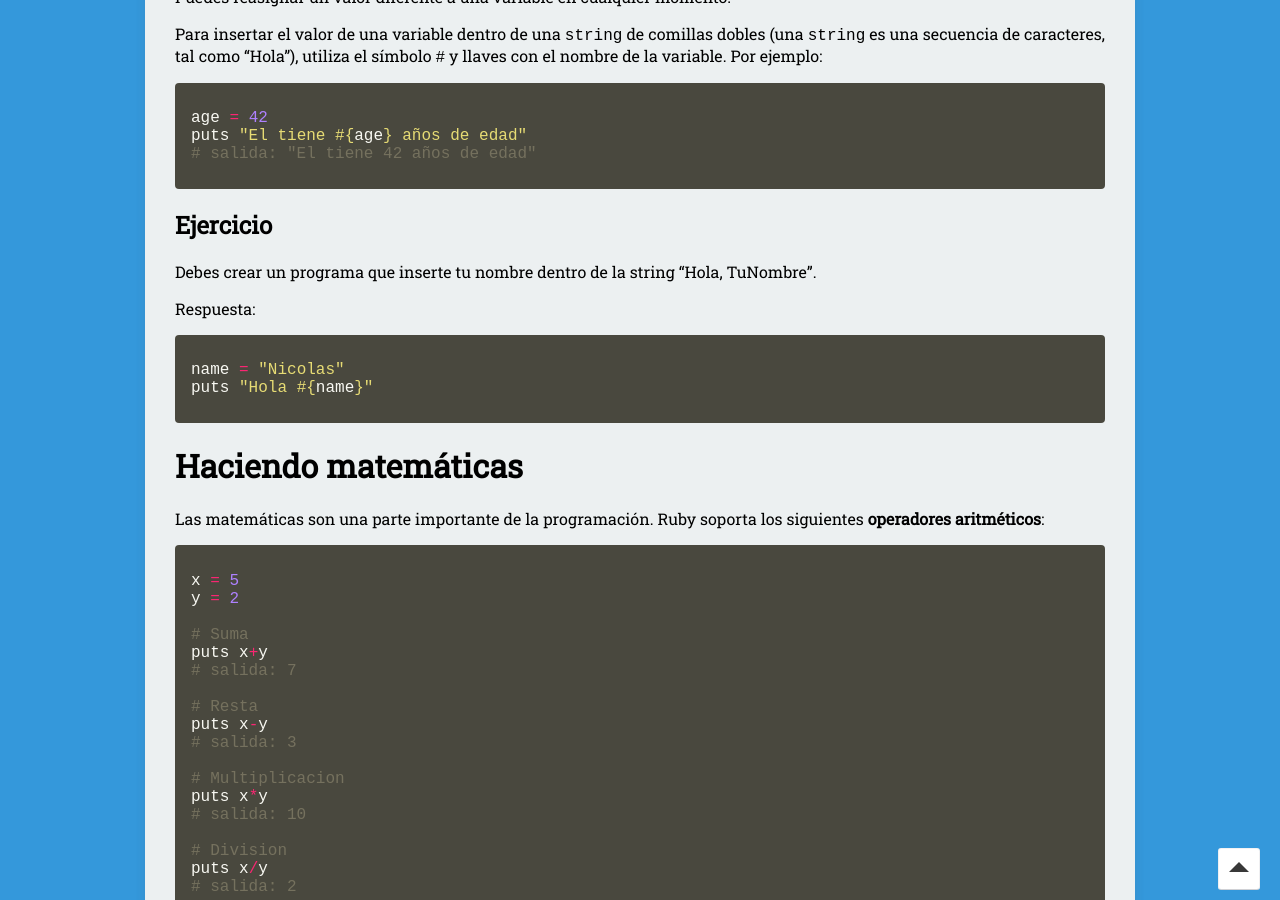
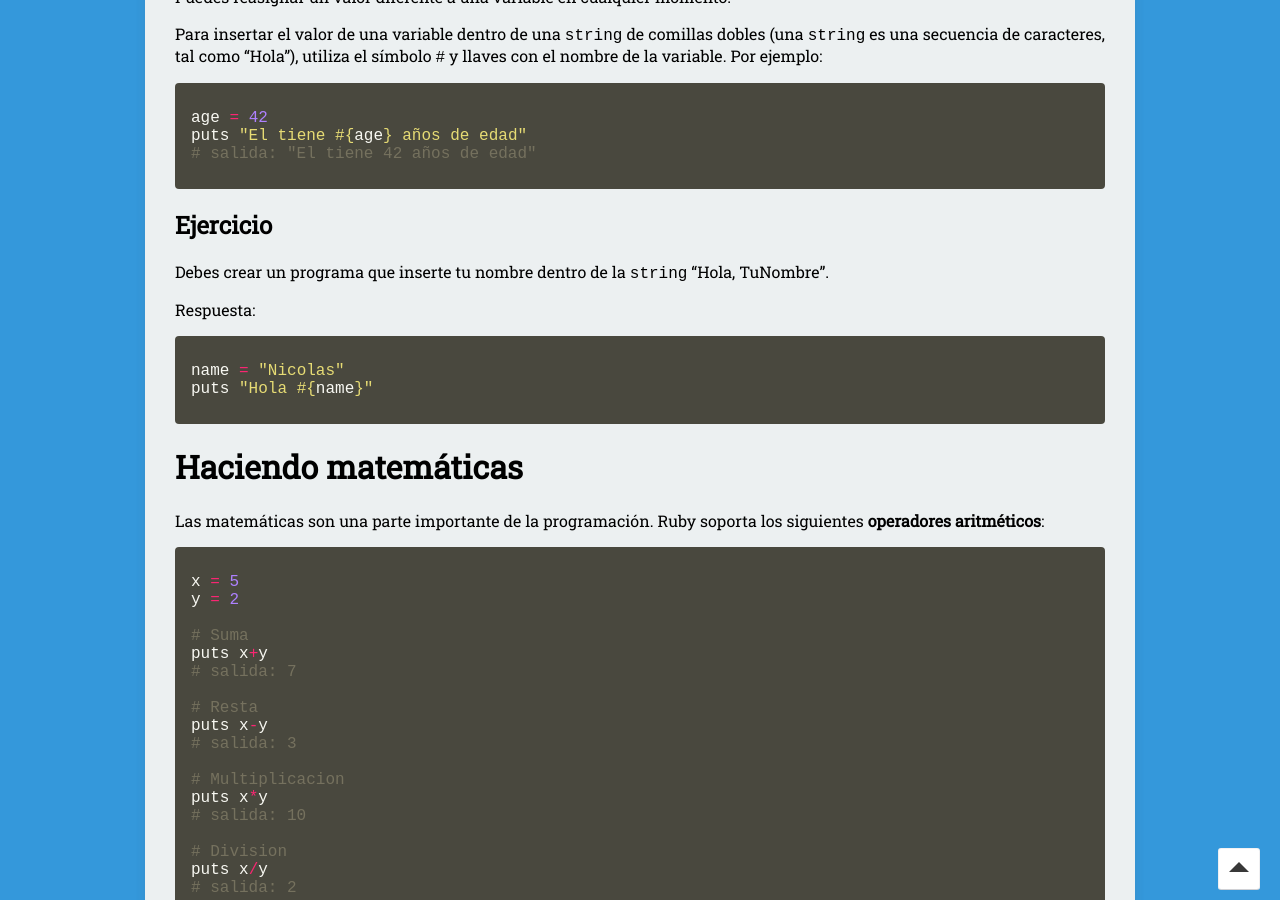
Before and after one commit to nisoto/Blog-anterior-2.0, a Jekyll site: the page built from _posts/2018-07-02-ruby-ii-variables.md, in a window 1280 px wide and 900 px high, scrolled down 1289 px. Built offline with Jekyll 4.4.1, drawn with Linux system fonts in a browser that asks for light colours; nearby versions of some CDN libraries.

```diff
--- a/_posts/2018-07-02-ruby-ii-variables.md
+++ b/_posts/2018-07-02-ruby-ii-variables.md
@@ -61,7 +61,7 @@ puts "El tiene #{age} años de edad"
 
 ## Ejercicio
 
-Debes crear un programa que inserte tu nombre dentro de la string "Hola, TuNombre".
+Debes crear un programa que inserte tu nombre dentro de la `string` "Hola, TuNombre".
 
 Respuesta:
 
```
